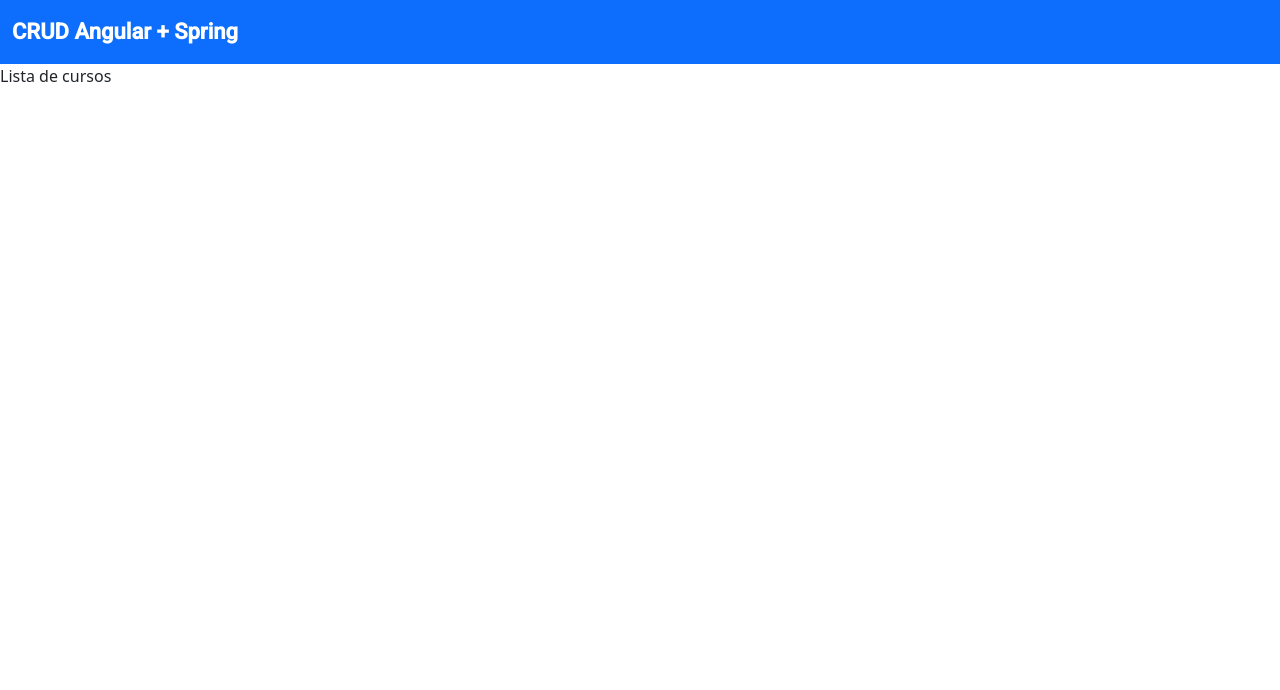
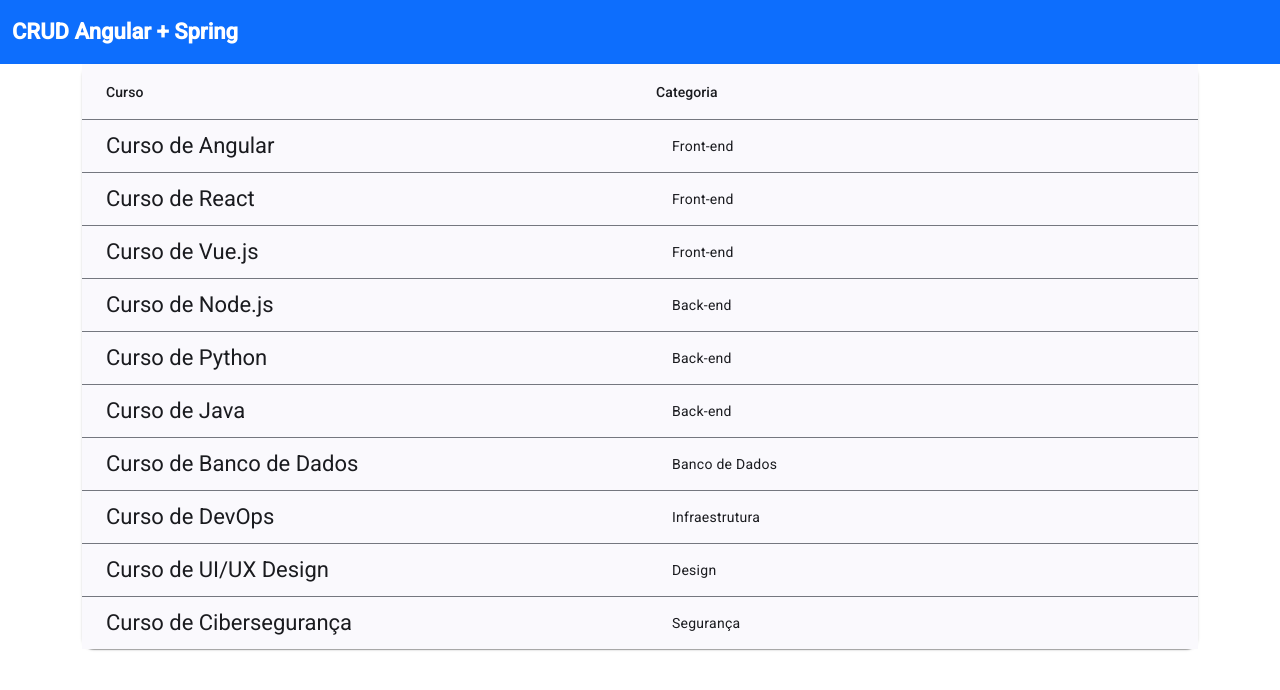
Before and after one commit to JoseAugustoDev/crud-angular, an Angular app: page /courses in a window 1280 px wide. Shown: the top 690 px of the page. Built offline with nearby package versions, Linux system fonts and the light colour scheme.

Commit message:
Adicionando os cards dos cursos. Lendo os cursos e colocando na tela

```diff
--- a/src/app/courses/courses/courses.component.html
+++ b/src/app/courses/courses/courses.component.html
@@ -1 +1,34 @@
-<p>Lista de cursos</p>
+<div class="container d-flex justify-content-center align-items-center w-100">
+  <mat-card class="w-100">
+    <mat-table [dataSource]="courses">
+      <ng-container matColumnDef="name">
+        <mat-header-cell *matHeaderCellDef> Curso </mat-header-cell>
+        <mat-card-header>
+          <mat-cell
+            *matCellDef="let curso"
+            class="d-flex justify-content-start align-items-center"
+          >
+            <mat-card-title class="align-items-center text-center">{{
+              curso.name
+            }}</mat-card-title>
+          </mat-cell>
+        </mat-card-header>
+      </ng-container>
+
+      <ng-container matColumnDef="category">
+        <mat-header-cell *matHeaderCellDef> Categoria </mat-header-cell>
+        <mat-cell
+          *matCellDef="let curso"
+          class="d-flex justify-content-start align-items-center"
+        >
+          <mat-card-content class="align-items-center text-center">{{
+            curso.category
+          }}</mat-card-content>
+        </mat-cell>
+      </ng-container>
+
+      <mat-header-row *matHeaderRowDef="['name', 'category']"></mat-header-row>
+      <mat-row *matRowDef="let curso; columns: ['name', 'category']"></mat-row>
+    </mat-table>
+  </mat-card>
+</div>
--- a/src/app/courses/courses/courses.component.scss
+++ b/src/app/courses/courses/courses.component.scss
@@ -0,0 +1,5 @@
+* {
+  margin: 0;
+  padding: 0;
+  box-sizing: border-box;
+}
--- a/src/app/courses/courses/courses.component.ts
+++ b/src/app/courses/courses/courses.component.ts
@@ -1,11 +1,33 @@
 import { Component } from '@angular/core';
+import { MatTableModule } from '@angular/material/table';
+import { Course } from '../model/course';
+
+import { MatCardModule } from '@angular/material/card';
 
 @Component({
   selector: 'app-courses',
-  imports: [],
+  imports: [MatTableModule, MatCardModule],
   templateUrl: './courses.component.html',
-  styleUrl: './courses.component.scss'
+  styleUrl: '../../../../node_modules/bootstrap/dist/css/bootstrap.css'
 })
 export class CoursesComponent {
 
+  courses: Course[];
+
+  constructor() {
+    this.courses = [
+      { _id: "1", name: "Curso de Angular", category: "Front-end" },
+      { _id: "2", name: "Curso de React", category: "Front-end" },
+      { _id: "3", name: "Curso de Vue.js", category: "Front-end" },
+      { _id: "4", name: "Curso de Node.js", category: "Back-end" },
+      { _id: "5", name: "Curso de Python", category: "Back-end" },
+      { _id: "6", name: "Curso de Java", category: "Back-end" },
+      { _id: "7", name: "Curso de Banco de Dados", category: "Banco de Dados" },
+      { _id: "8", name: "Curso de DevOps", category: "Infraestrutura" },
+      { _id: "9", name: "Curso de UI/UX Design", category: "Design" },
+      { _id: "10", name: "Curso de Cibersegurança", category: "Segurança" }
+    ];
+  }
+
+
 }
--- /dev/null
+++ b/src/app/courses/model/course.ts
@@ -0,0 +1,5 @@
+export interface Course {
+  _id: string;
+  name: string;
+  category: string;
+}
```
